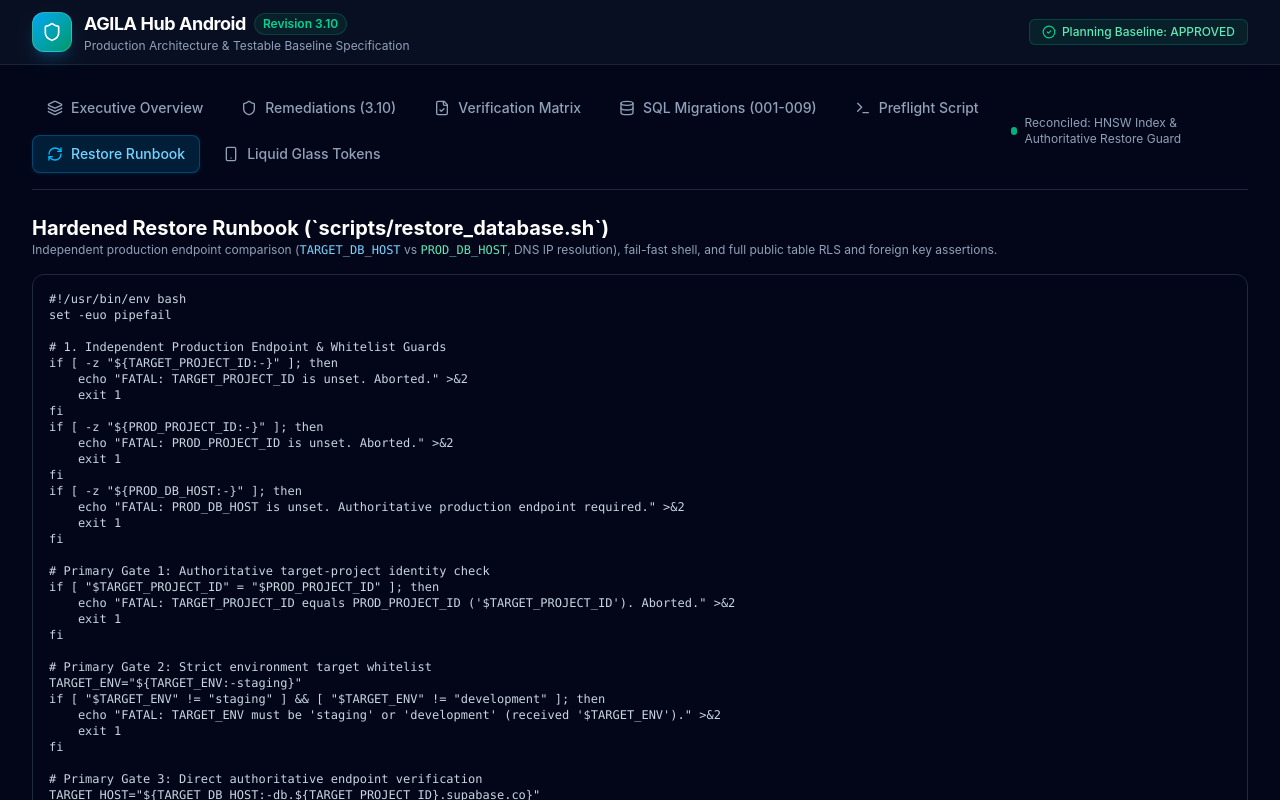
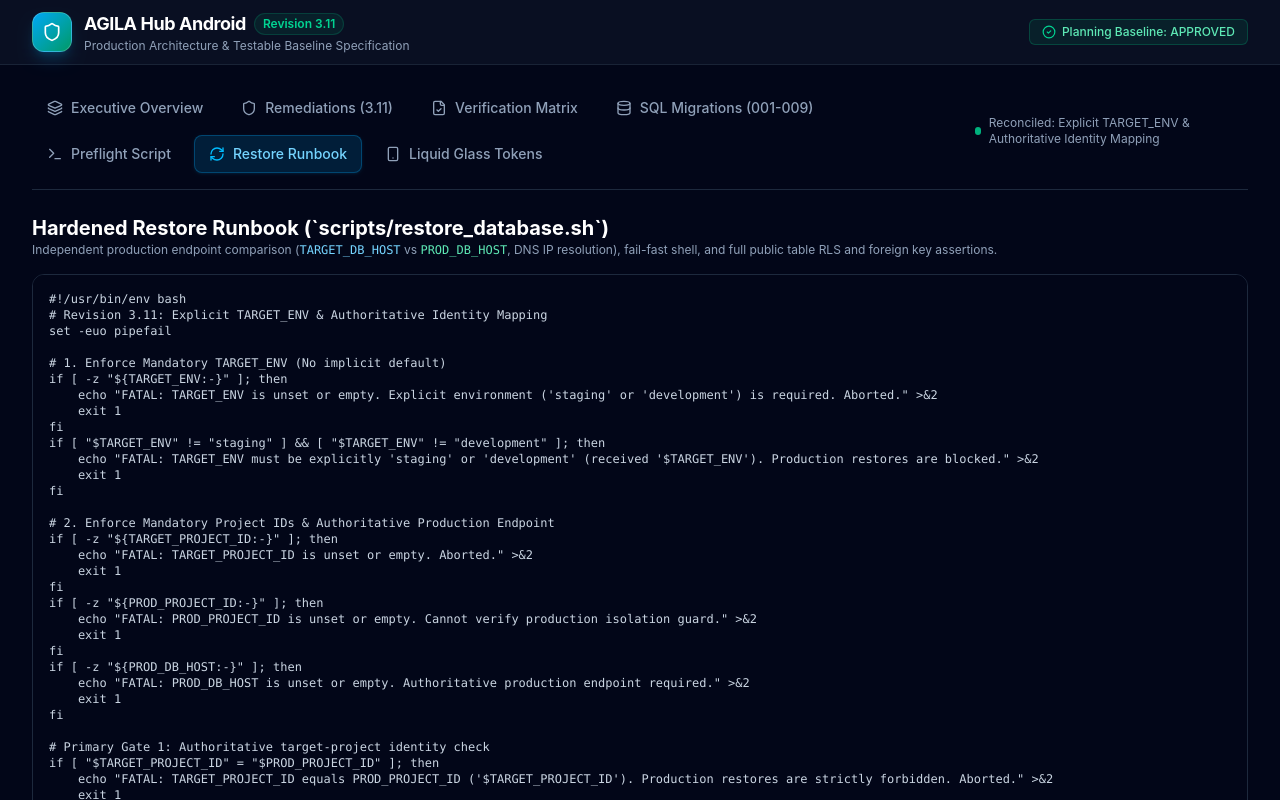
Before and after one commit to janzlebiz/AGILA-Hub-Android, a React (Vite) app: page / in a window 1280 px wide. Both pictures are taken after a click on the button "Restore Runbook". Shown: the top 800 px of the page. Built offline with nearby package versions, Linux system fonts and the light colour scheme.

Commit message:
feat: update restoration safety guards to 3.11
Enforce explicit TARGET_ENV validation to prevent implicit staging fallbacks, mandate authoritative database-to-project identity mapping, and strengthen fail-closed DNS assertion logic in the restore runbook.

```diff
--- a/src/App.tsx
+++ b/src/App.tsx
@@ -43,7 +43,7 @@
 
   const tabs: TabItem[] = [
     { id: 'overview', label: 'Executive Overview', icon: Layers },
-    { id: 'remediations', label: 'Remediations (3.10)', icon: Shield },
+    { id: 'remediations', label: 'Remediations (3.11)', icon: Shield },
     { id: 'matrix', label: 'Verification Matrix', icon: FileCheck },
     { id: 'migrations', label: 'SQL Migrations (001-009)', icon: Database },
     { id: 'preflight', label: 'Preflight Script', icon: Terminal },
@@ -107,16 +107,17 @@
     },
     {
       id: 'REM-05',
-      title: 'Restore Safety: Authoritative Endpoint Identity & Fail-Closed Guards',
+      title: 'Restore Safety: Explicit TARGET_ENV & Authoritative Identity Mapping',
       category: 'Disaster Recovery',
       location: 'scripts/restore_database.sh & Section 7.2',
-      problem: 'Previous restore script checked constructed substrings, failed open if DNS lookup returned empty, and checked only 4 tables for RLS.',
-      solution: 'Enforces set -euo pipefail, primary authoritative target-project identity verification (TARGET_PROJECT_ID, TARGET_ENV, TARGET_DB_HOST vs PROD_DB_HOST), secondary defense-in-depth DNS set comparison via comm -12, atomic single-transaction restore, and exhaustive PL/pgSQL assertions across ALL member references and ALL public tables.',
+      problem: 'Previous restore script allowed implicit staging fallback (TARGET_ENV="${TARGET_ENV:-staging}"), lacked authoritative verification that TARGET_DB_HOST belongs to TARGET_PROJECT_ID, and failed open on empty DNS lookups.',
+      solution: 'Enforces set -euo pipefail, mandatory explicit TARGET_ENV ("staging" or "development" only with no default), authoritative project-to-endpoint identity mapping (TARGET_DB_HOST must match db.${TARGET_PROJECT_ID}.supabase.co), direct PROD_DB_HOST inequality check, secondary fail-closed DNS set comparison via comm -12, and exhaustive PL/pgSQL assertions across ALL public tables and member references.',
       status: 'VERIFIED BY SPECIFICATION',
       tests: [
         { type: 'Positive', name: 'Valid Staging Execution', desc: 'Executes restore on verified backup targeting staging; automated PL/pgSQL assertions verify all foreign keys, financial invariants, and RLS.' },
-        { type: 'Negative', name: 'DNS Resolution Failure / IP Overlap', desc: 'Host resolution failure or IP overlap between target and production halts immediately before connection with FATAL.' },
-        { type: 'Negative', name: 'Disabled Public Table RLS', desc: 'Any public table with rowsecurity = FALSE raises fatal post-restore exception and fails script.' }
+        { type: 'Negative', name: 'Missing TARGET_ENV Abort', desc: 'Executing with unset or empty TARGET_ENV immediately terminates before connection with exit code 1.' },
+        { type: 'Negative', name: 'Hostname / Project-ID Mismatch', desc: 'Declared TARGET_PROJECT_ID with mismatched TARGET_DB_HOST immediately halts before connection with exit code 1.' },
+        { type: 'Negative', name: 'DNS Resolution Failure / IP Overlap', desc: 'Host resolution failure or IP overlap between target and production halts immediately before connection with exit code 1.' }
       ]
     }
   ];
@@ -130,7 +131,7 @@
     { id: 'REV-03-B', requirement: 'Expense attribution runtime tests', target: 'Financial Test Suite in Section 9', specStatus: 'PASS', runtimeStatus: 'NOT EXECUTED', gate: 'Financial Gate', notes: 'Positive approval/reversal and negative tampering tests specified' },
     { id: 'REV-04-A', requirement: 'Contribution verification attribution', target: 'Migration 006 (protect_payment_state_transitions)', specStatus: 'PASS', runtimeStatus: 'NOT EXECUTED', gate: 'Financial Gate', notes: 'verified_by preserved; closed_by/at tracked with void reason' },
     { id: 'REV-04-B', requirement: 'Contribution attribution runtime tests', target: 'Financial Test Suite in Section 9', specStatus: 'PASS', runtimeStatus: 'NOT EXECUTED', gate: 'Financial Gate', notes: 'Positive verification/voiding and negative spoofing tests specified' },
-    { id: 'REV-05-A', requirement: 'Authoritative endpoint isolation & exhaustive invariant checks', target: 'scripts/restore_database.sh & Section 7.2', specStatus: 'PASS', runtimeStatus: 'NOT EXECUTED', gate: 'Recovery Gate', notes: 'Primary target-project verification, secondary DNS/IP set check, all-public-table RLS, expense approved/reversed checks' },
+    { id: 'REV-05-A', requirement: 'Authoritative endpoint isolation & exhaustive invariant checks', target: 'scripts/restore_database.sh & Section 7.2', specStatus: 'PASS', runtimeStatus: 'NOT EXECUTED', gate: 'Recovery Gate', notes: 'Mandatory explicit TARGET_ENV, authoritative project-to-endpoint mapping, secondary DNS/IP set check, all-public-table RLS, full member FK checks' },
     { id: 'REV-05-B', requirement: 'Live restore runbook execution & drill', target: 'Recovery Test Suite in Section 9', specStatus: 'PASS', runtimeStatus: 'NOT EXECUTED', gate: 'Recovery Gate', notes: 'Staging restore drill scheduled for Phase 07 on Supabase Pro' },
     { id: 'P0-03-A', requirement: 'Member identity protection trigger', target: 'Migration 002 (protect_member_sensitive_columns)', specStatus: 'PASS', runtimeStatus: 'NOT EXECUTED', gate: 'Privilege Gate', notes: 'Self-service restricted to nickname/avatar only' },
     { id: 'P1-02-A', requirement: 'Attendance verification attribution', target: 'Migration 005 (validate_attendance_record_mutation)', specStatus: 'PASS', runtimeStatus: 'NOT EXECUTED', gate: 'Attendance Gate', notes: 'Server forces verified_by := v_caller.member_id' },
@@ -162,7 +163,7 @@
               <div className="flex items-center gap-2">
                 <span className="font-bold text-lg tracking-tight text-white">AGILA Hub Android</span>
                 <span className="px-2 py-0.5 text-xs font-semibold rounded-full bg-emerald-500/10 text-emerald-400 border border-emerald-500/20">
-                  Revision 3.10
+                  Revision 3.11
                 </span>
               </div>
               <p className="text-xs text-slate-400 hidden sm:block">Production Architecture & Testable Baseline Specification</p>
@@ -205,7 +206,7 @@
 
           <div className="flex items-center gap-2 text-xs text-slate-400">
             <span className="w-2 h-2 rounded-full bg-emerald-400 animate-pulse"></span>
-            Reconciled: HNSW Index & Authoritative Restore Guard
+            Reconciled: Explicit TARGET_ENV & Authoritative Identity Mapping
           </div>
         </div>
 
@@ -216,13 +217,13 @@
               <div className="flex flex-col lg:flex-row lg:items-center justify-between gap-6">
                 <div className="space-y-2 max-w-3xl">
                   <div className="inline-flex items-center gap-2 px-2.5 py-1 rounded-md bg-sky-500/10 text-sky-300 text-xs font-semibold border border-sky-500/20">
-                    <Sparkles className="w-3.5 h-3.5" /> Revision 3.10 Production Specification
+                    <Sparkles className="w-3.5 h-3.5" /> Revision 3.11 Production Specification
                   </div>
                   <h1 className="text-2xl sm:text-3xl font-extrabold text-white tracking-tight">
                     TFOE-PE Bantayog Elite Eagles Club Android Platform
                   </h1>
                   <p className="text-sm text-slate-300 leading-relaxed">
-                    AGILA Hub Android is an independent, native mobile platform built with React Native (Expo SDK 52+), Supabase (PostgreSQL 16, pgvector, GoTrue Auth), and EAS Build. Preflight index assertions for idx_constitution_embedding_hnsw, audit payload sources, and authoritative restore endpoint verification are completely reconciled.
+                    AGILA Hub Android is an independent, native mobile platform built with React Native (Expo SDK 52+), Supabase (PostgreSQL 16, pgvector, GoTrue Auth), and EAS Build. Preflight index assertions for idx_constitution_embedding_hnsw, audit payload sources, mandatory explicit TARGET_ENV enforcement, and authoritative restore endpoint verification are completely reconciled.
                   </p>
                 </div>
                 <div className="flex flex-col sm:flex-row lg:flex-col gap-3 min-w-[240px]">
@@ -242,7 +243,7 @@
               </div>
             </div>
 
-            {/* 5 Pillars of Revision 3.10 */}
+            {/* 4 Pillars of Revision 3.11 */}
             <div className="grid grid-cols-1 md:grid-cols-4 gap-4">
               <div className="p-4 rounded-xl border border-slate-800 bg-slate-900/40 space-y-2">
                 <div className="text-sky-400 font-bold text-xs uppercase tracking-wider">1. Aligned HNSW & Email Indexes</div>
@@ -253,7 +254,7 @@
               <div className="p-4 rounded-xl border border-slate-800 bg-slate-900/40 space-y-2">
                 <div className="text-emerald-400 font-bold text-xs uppercase tracking-wider">2. Authoritative Target Guard</div>
                 <p className="text-xs text-slate-300">
-                  Primary authoritative target-project identity check (<code className="text-emerald-300">TARGET_PROJECT_ID</code>, whitelist, <code className="text-amber-300">PROD_DB_HOST</code> comparison) with secondary <code className="text-purple-300">comm -12</code> IP overlap defense.
+                  Mandatory explicit <code className="text-emerald-300">TARGET_ENV</code> (no default), authoritative project mapping (<code className="text-sky-300">TARGET_DB_HOST</code> matches <code className="text-sky-300">db.$&#123;TARGET_PROJECT_ID&#125;.supabase.co</code>), and secondary fail-closed <code className="text-purple-300">comm -12</code> IP defense.
                 </p>
               </div>
               <div className="p-4 rounded-xl border border-slate-800 bg-slate-900/40 space-y-2">
@@ -275,7 +276,7 @@
         {/* Tab 2: Remediations */}
         {activeTab === 'remediations' && (
           <div className="space-y-4">
-            <h2 className="text-xl font-bold text-white">Targeted Remediations (Revision 3.10)</h2>
+            <h2 className="text-xl font-bold text-white">Targeted Remediations (Revision 3.11)</h2>
             <div className="space-y-4">
               {remediations.map((rem) => (
                 <div key={rem.id} className="rounded-xl border border-slate-800 bg-slate-900/60 p-5 space-y-4">
@@ -600,37 +601,49 @@
             <div className="p-4 rounded-xl border border-slate-800 bg-slate-950 font-mono text-xs text-slate-300 overflow-x-auto">
               <pre>
 {`#!/usr/bin/env bash
+# Revision 3.11: Explicit TARGET_ENV & Authoritative Identity Mapping
 set -euo pipefail
 
-# 1. Independent Production Endpoint & Whitelist Guards
+# 1. Enforce Mandatory TARGET_ENV (No implicit default)
+if [ -z "\${TARGET_ENV:-}" ]; then
+    echo "FATAL: TARGET_ENV is unset or empty. Explicit environment ('staging' or 'development') is required. Aborted." >&2
+    exit 1
+fi
+if [ "$TARGET_ENV" != "staging" ] && [ "$TARGET_ENV" != "development" ]; then
+    echo "FATAL: TARGET_ENV must be explicitly 'staging' or 'development' (received '$TARGET_ENV'). Production restores are blocked." >&2
+    exit 1
+fi
+
+# 2. Enforce Mandatory Project IDs & Authoritative Production Endpoint
 if [ -z "\${TARGET_PROJECT_ID:-}" ]; then
-    echo "FATAL: TARGET_PROJECT_ID is unset. Aborted." >&2
+    echo "FATAL: TARGET_PROJECT_ID is unset or empty. Aborted." >&2
     exit 1
 fi
 if [ -z "\${PROD_PROJECT_ID:-}" ]; then
-    echo "FATAL: PROD_PROJECT_ID is unset. Aborted." >&2
+    echo "FATAL: PROD_PROJECT_ID is unset or empty. Cannot verify production isolation guard." >&2
     exit 1
 fi
 if [ -z "\${PROD_DB_HOST:-}" ]; then
-    echo "FATAL: PROD_DB_HOST is unset. Authoritative production endpoint required." >&2
+    echo "FATAL: PROD_DB_HOST is unset or empty. Authoritative production endpoint required." >&2
     exit 1
 fi
 
 # Primary Gate 1: Authoritative target-project identity check
 if [ "$TARGET_PROJECT_ID" = "$PROD_PROJECT_ID" ]; then
-    echo "FATAL: TARGET_PROJECT_ID equals PROD_PROJECT_ID ('$TARGET_PROJECT_ID'). Aborted." >&2
+    echo "FATAL: TARGET_PROJECT_ID equals PROD_PROJECT_ID ('$TARGET_PROJECT_ID'). Production restores are strictly forbidden. Aborted." >&2
     exit 1
 fi
 
-# Primary Gate 2: Strict environment target whitelist
-TARGET_ENV="\${TARGET_ENV:-staging}"
-if [ "$TARGET_ENV" != "staging" ] && [ "$TARGET_ENV" != "development" ]; then
-    echo "FATAL: TARGET_ENV must be 'staging' or 'development' (received '$TARGET_ENV')." >&2
+# Primary Gate 2: Authoritative Project-to-Endpoint Mapping Verification
+EXPECTED_TARGET_HOST="db.\${TARGET_PROJECT_ID}.supabase.co"
+TARGET_HOST="\${TARGET_DB_HOST:-\$EXPECTED_TARGET_HOST}"
+
+if [ "$TARGET_HOST" != "$EXPECTED_TARGET_HOST" ]; then
+    echo "FATAL: Authoritative target identity verification failed! TARGET_DB_HOST ('$TARGET_HOST') does not match authoritative endpoint for TARGET_PROJECT_ID ('$TARGET_PROJECT_ID') [Expected: '$EXPECTED_TARGET_HOST']. Aborted." >&2
     exit 1
 fi
 
-# Primary Gate 3: Direct authoritative endpoint verification
-TARGET_HOST="\${TARGET_DB_HOST:-db.\${TARGET_PROJECT_ID}.supabase.co}"
+# Primary Gate 3: Direct authoritative endpoint verification against production
 if [ "$TARGET_HOST" = "$PROD_DB_HOST" ]; then
     echo "FATAL: TARGET_HOST ('$TARGET_HOST') matches trusted production endpoint ('$PROD_DB_HOST'). Aborted." >&2
     exit 1
@@ -755,7 +768,7 @@
 
       {/* Footer */}
       <footer className="border-t border-slate-800 bg-slate-950 py-4 px-4 text-center text-xs text-slate-500">
-        AGILA Hub Android — Phase 00 Architecture & Implementation Specification • Revision 3.10 Baseline
+        AGILA Hub Android — Phase 00 Architecture & Implementation Specification • Revision 3.11 Baseline
       </footer>
     </div>
   );
```
Also changed, not shown: .aistudio/artifacts/brain/65269374-16e1-494b-8ce2-4f22e5d0b99f/implementation_plan.md, .aistudio/artifacts/brain/65269374-16e1-494b-8ce2-4f22e5d0b99f/implementation_plan.md.metadata.json, .aistudio/artifacts/brain/65269374-16e1-494b-8ce2-4f22e5d0b99f/phase00_verification_matrix.md, .aistudio/artifacts/brain/65269374-16e1-494b-8ce2-4f22e5d0b99f/phase00_verification_matrix.md.metadata.json, .aistudio/artifacts/brain/65269374-16e1-494b-8ce2-4f22e5d0b99f/remediation_traceability.md, .aistudio/artifacts/brain/65269374-16e1-494b-8ce2-4f22e5d0b99f/remediation_traceability.md.metadata.json, 1 other file (tests, documents, lock files or other folders).
